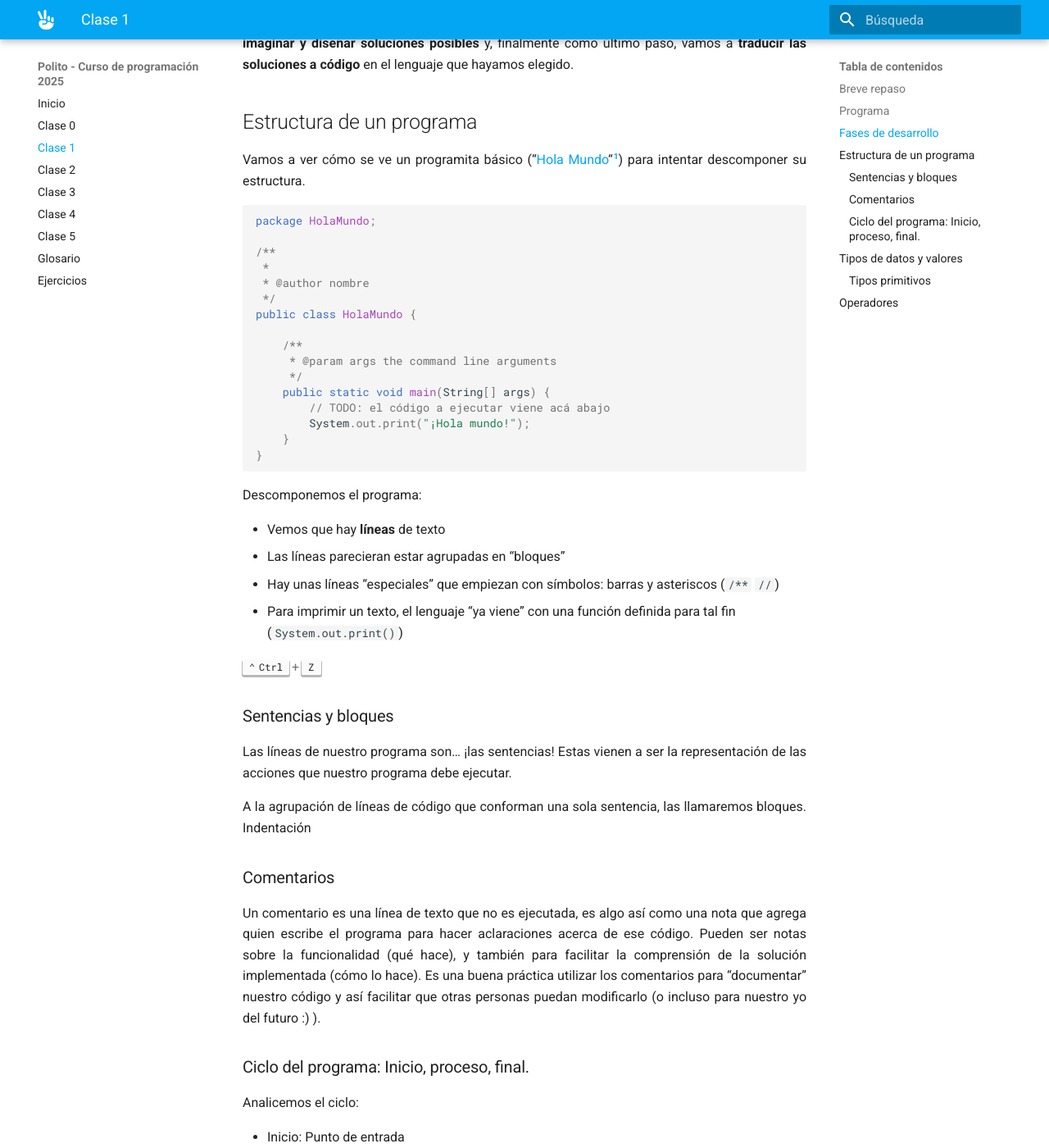
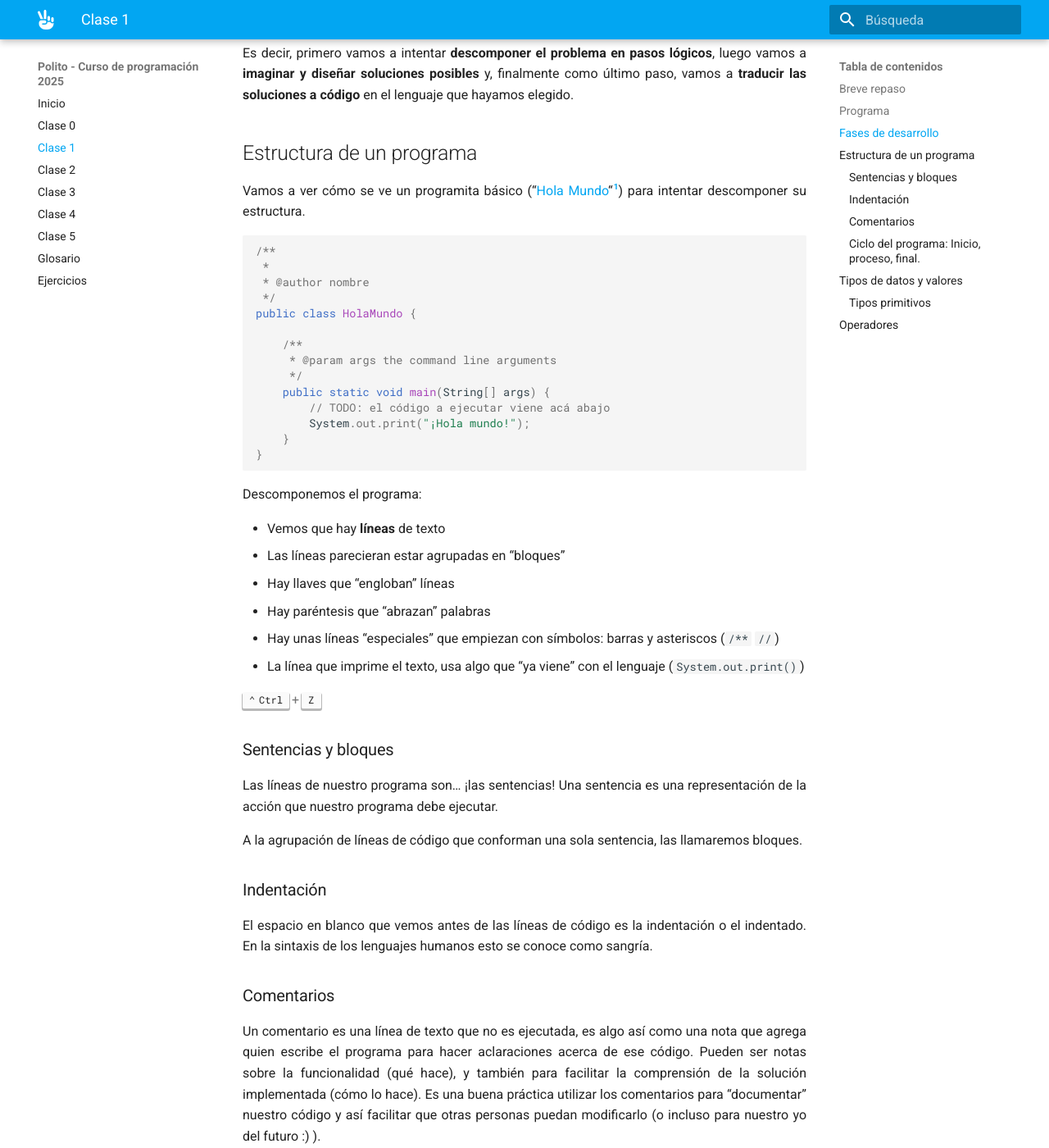
Before and after one commit to anairamzap/curso-polito, an MkDocs documentation site: the page built from docs/clase_1.md, in a window 1280 px wide and 1400 px high, scrolled down 1764 px. Shown: the whole window at 82% size. Built offline with MkDocs 1.6.1 and Material for MkDocs 9.7.7, drawn with Linux system fonts in a browser that asks for light colours.

Commit message:
Agrego cosas a la estructura

````diff
--- a/docs/clase_1.md
+++ b/docs/clase_1.md
@@ -1,15 +1,17 @@
 # Clase 01: ¿qué es un programa? + fases de desarrollo + estructura y sintaxis
 
 ## Breve repaso
+
 En la clase pasada habíamos intentado encontrar una definición para la acción de programar.
 Vimos que programar no era exclusivo de la informática, sino una forma de pensar (lógica) para elaborar una serie de
 instrucciones (algoritmo) que serán ejecutadas por una máquina o sistema.
 
 ???+ question "¿Qué es programar?"
-    Programar es una forma de pensar para elaborar una serie de instrucciones que serán ejecutadas por un sistema.
+Programar es una forma de pensar para elaborar una serie de instrucciones que serán ejecutadas por un sistema.
 
 Vimos también qué era un lenguaje de programación: una forma de escribir esas instrucciones. Y los categorizamos por
-algunas de sus posibles características: por su forma de ejecución, por su nivel de rigurosidad en su sintáxis y semántica,
+algunas de sus posibles características: por su forma de ejecución, por su nivel de rigurosidad en su sintáxis y
+semántica,
 por sus paradigmas y por su nivel de abstracción.
 
 Vimos también que los lenguajes de programación de "alto nivel" intentan arrimarse al lenguaje humano y al igual que ese
@@ -17,9 +19,9 @@ tienen una serie de reglas de sintaxis y semántica con las que hay que cumplir
 pueda ejecutar nuestras instrucciones de la manera en que las pensamos.
 
 ???+ note "Los lenguajes de programación"
-    - Un lenguaje de programación es una forma de escribir instrucciones.
-    - Se los suele agrupar por sus características distintivas.
-    - Al igual que el lenguaje humano, cada lenguaje tiene reglas **sintácticas** y **semánticas**.
+- Un lenguaje de programación es una forma de escribir instrucciones.
+- Se los suele agrupar por sus características distintivas.
+- Al igual que el lenguaje humano, cada lenguaje tiene reglas **sintácticas** y **semánticas**.
 
 A partir de estas definiciones, ya podemos adentrarnos en dilucidar... ¿qué corno es entonces un programa?
 
@@ -37,8 +39,8 @@ Pues bien, entonces un programa informático no es más que una seguidilla de se
 hasta el final (ya veremos un poco más esto), realizando así las acciones que definimos dentro de ese programa.
 
 ???+ question "¿Qué es un programa?"
-    Un programa informático es un conjunto de sentencias que se ejecutan desde el inicio hasta el final realizando así
-    las acciones definidas.
+Un programa informático es un conjunto de sentencias que se ejecutan desde el inicio hasta el final realizando así
+las acciones definidas.
 
 ## Fases de desarrollo
 
@@ -50,8 +52,10 @@ programación empieza mucho antes de sentarse a escribir: **se arranca siempre p
 pensar en cómo resolverlo. Recuerdan que dijimos en la primera clase que programar es pensar en soluciones creativas
 para problemas complejos.
 
-Es decir, primero vamos a intentar **descomponer el problema en pasos lógicos**, luego vamos a **imaginar y diseñar soluciones
-posibles** y, finalmente como último paso, vamos a **traducir las soluciones a código** en el lenguaje que hayamos elegido.
+Es decir, primero vamos a intentar **descomponer el problema en pasos lógicos**, luego vamos a **imaginar y diseñar
+soluciones
+posibles** y, finalmente como último paso, vamos a **traducir las soluciones a código** en el lenguaje que hayamos
+elegido.
 
 ## Estructura de un programa
 
@@ -59,7 +63,6 @@ Vamos a ver cómo se ve un programita básico ("[Hola Mundo](https://es.wikipedi
 descomponer su estructura.
 
 ```java
-package HolaMundo;
 
 /**
  *
@@ -81,25 +84,28 @@ public class HolaMundo {
 Descomponemos el programa:
 
 - Vemos que hay **líneas** de texto
-- Las líneas parecieran estar agrupadas en “bloques”
+- Las líneas parecieran estar agrupadas en "bloques"
+- Hay llaves que "engloban" líneas
+- Hay paréntesis que "abrazan" palabras
 - Hay unas líneas "especiales" que empiezan con símbolos: barras y asteriscos (`/**` `//`)
-- Para imprimir un texto, el lenguaje "ya viene" con una función definida para tal fin (`System.out.print()`)
-
+- La línea que imprime el texto, usa algo que "ya viene" con el lenguaje (`System.out.print()`)
 
 [^1]:"Hola, mundo" en informática es un programa que muestra el texto «Hola, mundo» en un dispositivo de visualización,
 en la mayoría de los casos la pantalla de un monitor. Este programa suele ser usado como introducción al estudio de un
 lenguaje de programación, siendo un primer ejercicio típico considerado fundamental desde el punto de vista didáctico.
 
-
 ++ctrl+z++
 
 ### Sentencias y bloques
 
-Las líneas de nuestro programa son... ¡las sentencias! Estas vienen a ser la representación de las acciones que nuestro
+Las líneas de nuestro programa son... ¡las sentencias! Una sentencia es una representación de la acción que nuestro
 programa debe ejecutar.
 
 A la agrupación de líneas de código que conforman una sola sentencia, las llamaremos bloques.
-Indentación
+
+### Indentación
+El espacio en blanco que vemos antes de las líneas de código es la indentación o el indentado. En la sintaxis de los
+lenguajes humanos esto se conoce como sangría.
 
 ### Comentarios
 
@@ -110,6 +116,7 @@ facilitar la comprensión de la solución implementada (cómo lo hace). Es una b
 futuro :) ).
 
 ### Ciclo del programa: Inicio, proceso, final.
+
 Analicemos el ciclo:
 
 - Inicio: Punto de entrada
@@ -127,6 +134,7 @@ caractéristica de los lenguajes hará que en nuestro programa debamos explicita
 manipular.
 
 ### Tipos primitivos
+
 [Abe:: Copié esto del doc de la clase, pero modificalo, agregá, borrá]
 
 Los “tipos primitivos” no son unos ñatos que conviven con dinosaurios y viven en cuevas, sino... los tipos de datos que
@@ -143,4 +151,5 @@ Estos ocuparán un espacio definido en memoria que debemos saber para utilizar c
 8. char
 
 ## Operadores
+
 [Yo sigo acá mañana]
````
